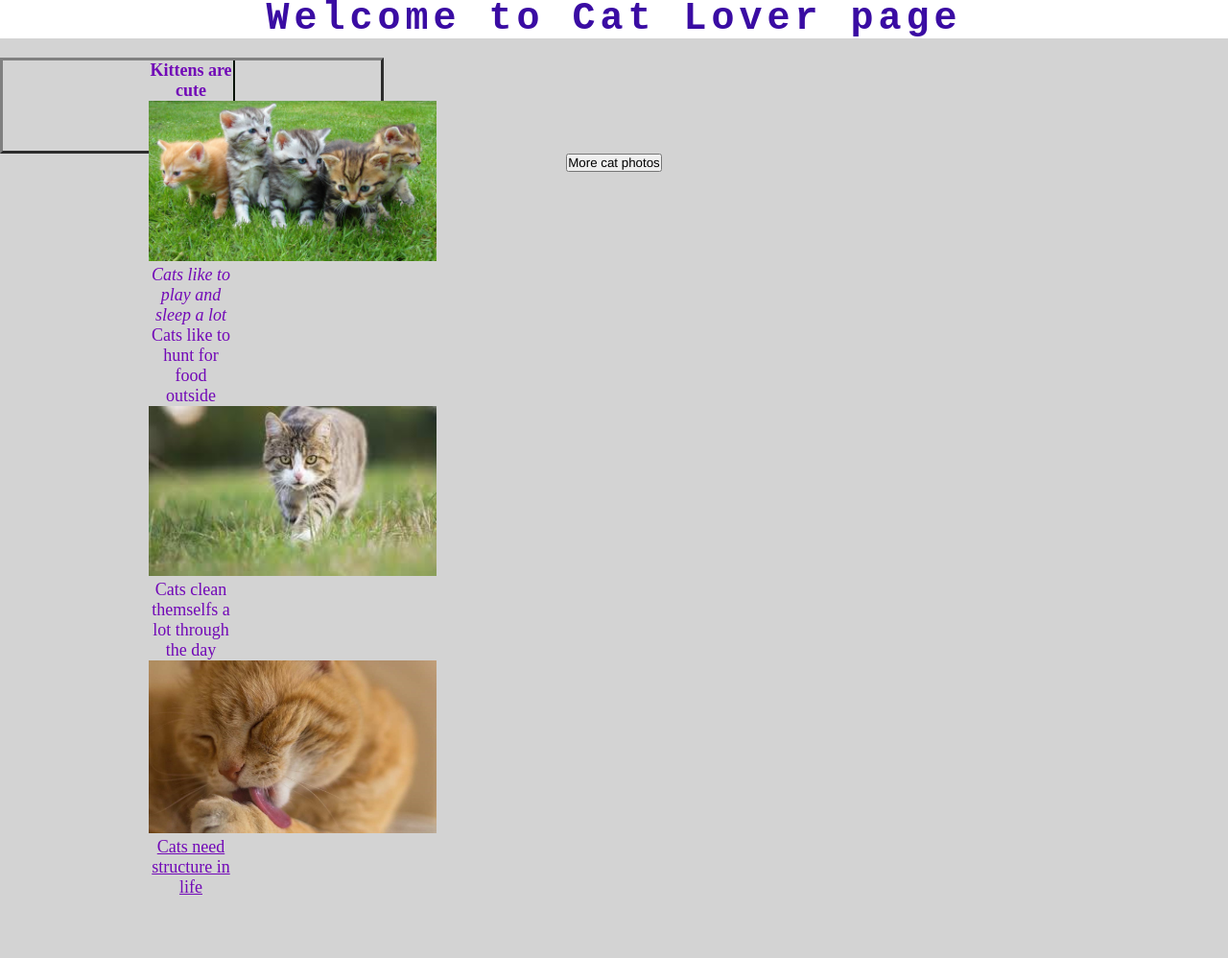
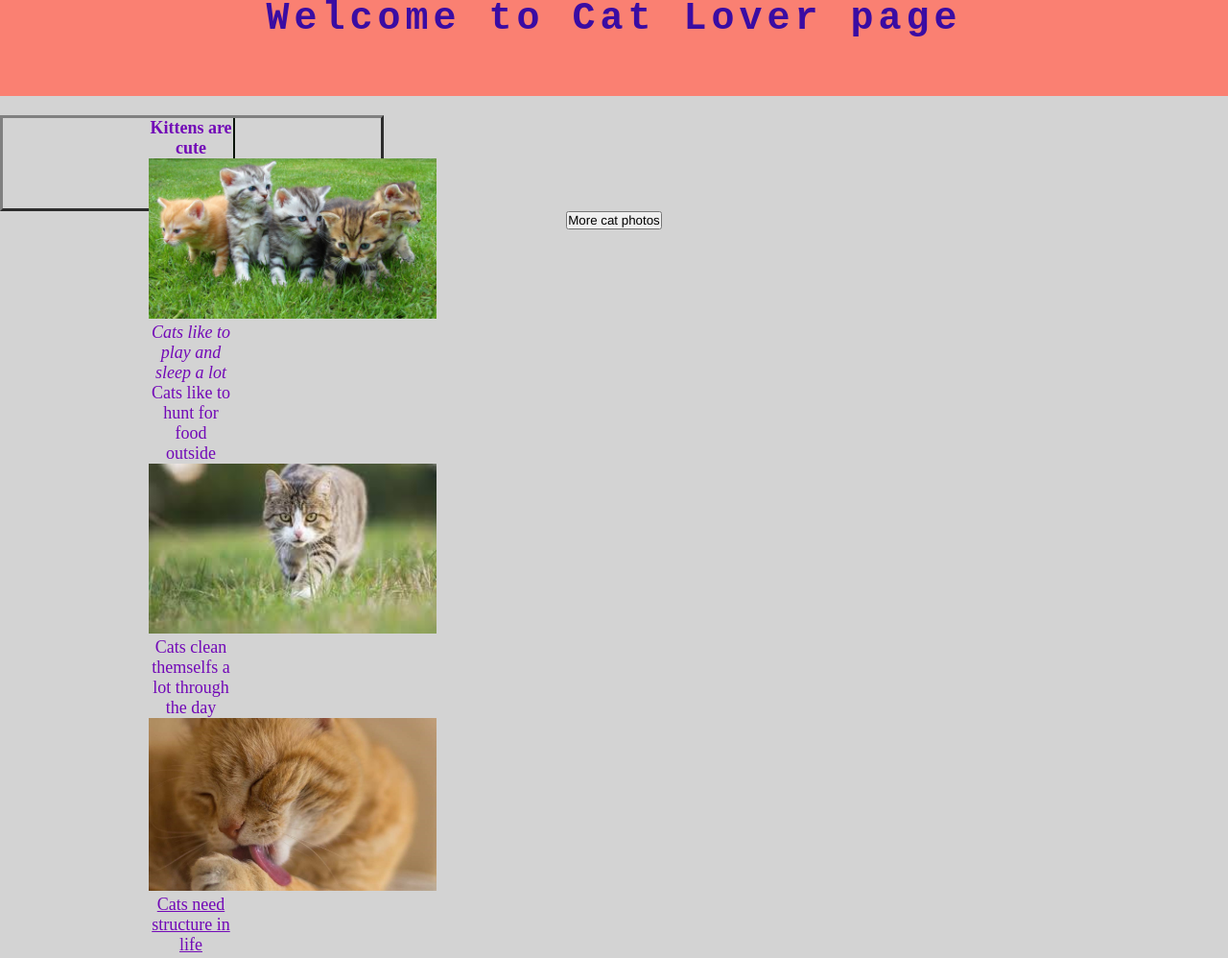
Before and after one commit to kine587/html, a plain HTML site: page index.html in a window 1280 px wide. Shown: the top 998 px of the page at 96% size. Drawn offline with Linux system fonts and the light colour scheme.

Commit message:
changed 1 letter

```diff
--- a/index.html
+++ b/index.html
@@ -7,9 +7,9 @@
     <title>Cat Lover</title>
   </head>
   <body>
-    <headder>
+    <header>
       <h1>Welcome to Cat Lover page</h1>
-    </headder>
+    </header>
     <main>
       <section id="cat-stuff">
         <article class="cats-do">
--- a/style.css
+++ b/style.css
@@ -1,4 +1,4 @@
-/* headder, h1, p, navbar, main, section, fotter, #cat-stuff, .cats-do,  button img*/
+/* header, h1, p, navbar, main, section, fotter, #cat-stuff, .cats-do,  button img*/
 /*
 light blue: #4CC9F0
 purple: #7209B7
@@ -11,7 +11,7 @@ dark blue: #3A0CA3
   box-sizing: border-box;
   text-align: center;
 }
-headder {
+header {
   min-width: 100svw;
   height: 100px;
   background-color: salmon;
```
